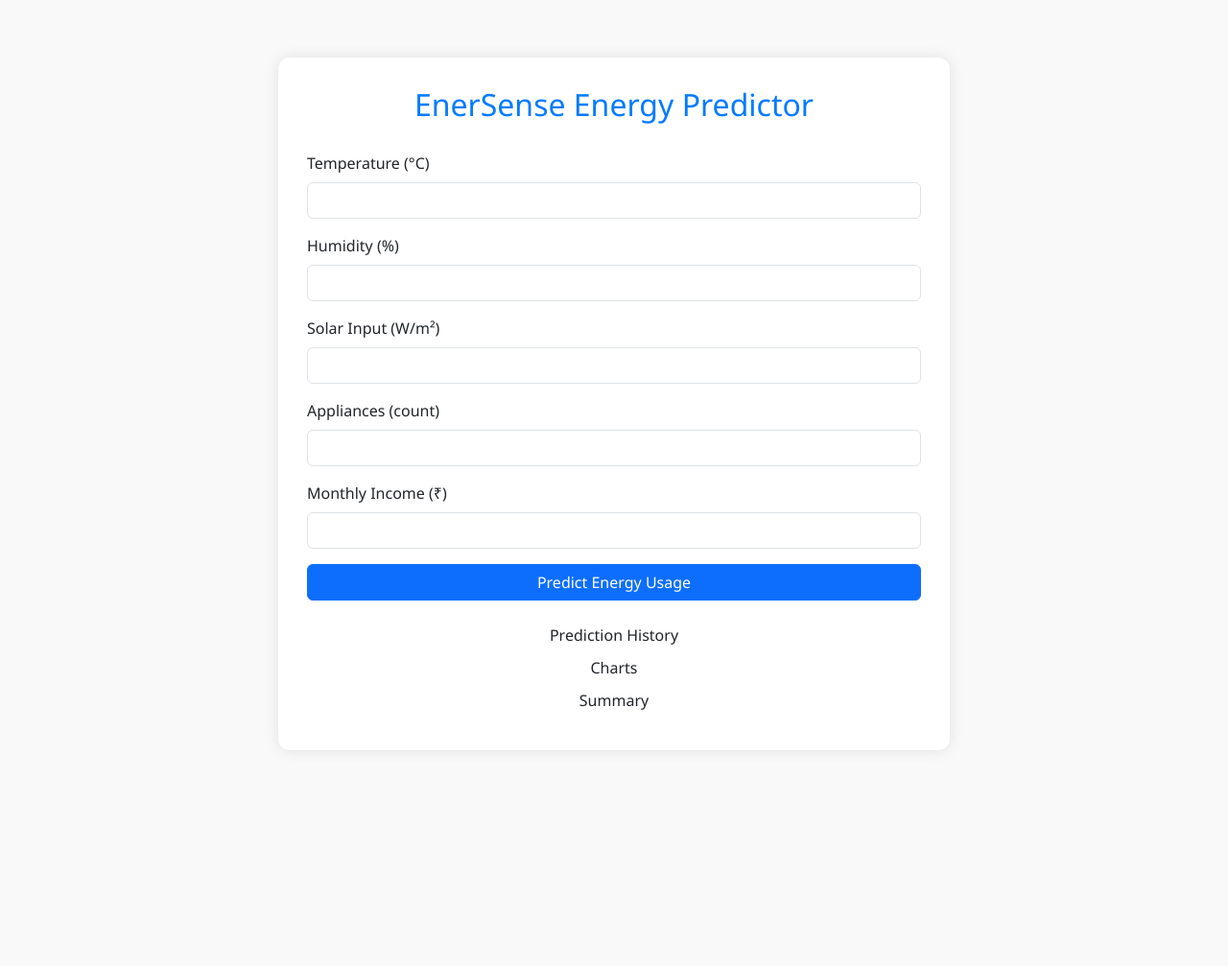
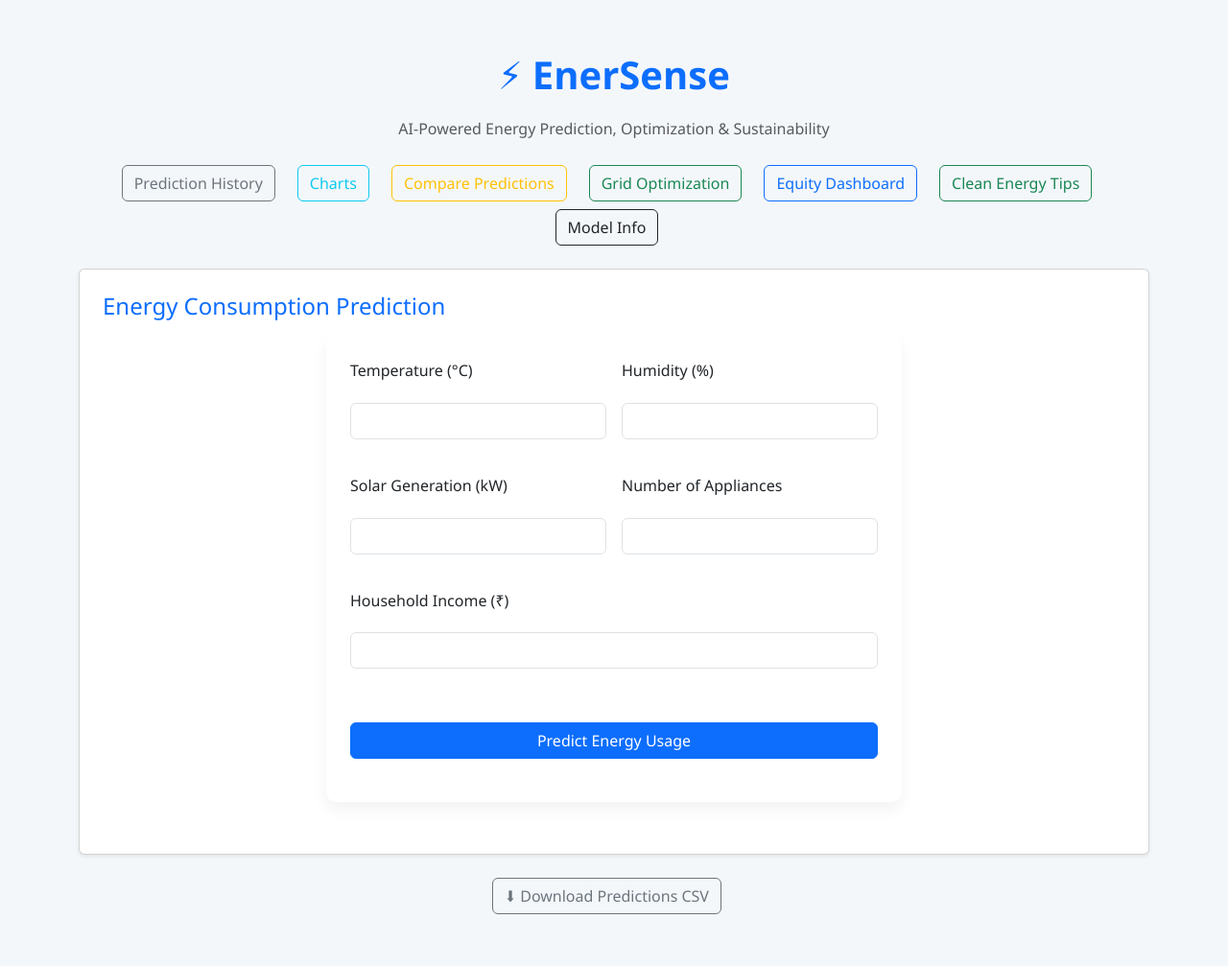
Before and after one commit to saniya3012168/enersense, a Flask app: page / in a window 1280 px wide. Shown: the whole page at 96% size. Before the commit the page ends 740 px from the top, so only its background shows below. Run offline with Flask 3, Linux system fonts and the light colour scheme; some libraries are stand-ins or nearby versions.

Commit message:
Update index.html

```diff
--- a/templates/index.html
+++ b/templates/index.html
@@ -2,86 +2,73 @@
 <html lang="en">
 <head>
     <meta charset="UTF-8">
-  <title>EnerSense | Smart Energy Prediction</title>
-  <meta name="viewport" content="width=device-width, initial-scale=1">
-  <!-- Bootstrap -->
-  <link href="https://cdn.jsdelivr.net/npm/bootstrap@5.3.2/dist/css/bootstrap.min.css" rel="stylesheet">
-  <!-- Custom CSS -->
-  <style>
-    body {
-      background-color: #f9f9f9;
-      font-family: 'Segoe UI', sans-serif;
-    }
-    .container {
-      max-width: 700px;
-      margin-top: 60px;
-      background: #fff;
-      padding: 30px;
-      border-radius: 12px;
-      box-shadow: 0 0 15px rgba(0,0,0,0.1);
-    }
-    h2 {
-      margin-bottom: 30px;
-      color: #007bff;
-    }
-    .form-label {
-      font-weight: 500;
-    }
-    .btn-primary {
-      width: 100%;
-    }
-    .result-box {
-      margin-top: 20px;
-      font-size: 1.2rem;
-      font-weight: bold;
-      color: #28a745;
-      text-align: center;
-    }
-    .nav-link {
-      margin: 10px;
-    }
-  </style>
+    <title>EnerSense - Smart Energy Dashboard</title>
+    <link href="https://cdn.jsdelivr.net/npm/bootstrap@5.3.3/dist/css/bootstrap.min.css" rel="stylesheet">
+    <link rel="stylesheet" href="{{ url_for('static', filename='style.css') }}">
 </head>
 <body>
-  <div class="container">
-    <h2 class="text-center">EnerSense Energy Predictor</h2>
+
+<div class="container py-4">
+    <header class="mb-4 text-center">
+        <h1 class="text-primary fw-bold">⚡ EnerSense</h1>
+        <p class="text-muted">AI-Powered Energy Prediction, Optimization & Sustainability</p>
+    </header>
+
+    <!-- Navigation Buttons -->
+    <div class="d-flex flex-wrap gap-2 justify-content-center mb-4">
+        <a href="/history" class="btn btn-outline-secondary">Prediction History</a>
+        <a href="/charts" class="btn btn-outline-info">Charts</a>
+        <a href="/compare" class="btn btn-outline-warning">Compare Predictions</a>
+        <a href="/grid-optimization" class="btn btn-outline-success">Grid Optimization</a>
+        <a href="/equity-dashboard" class="btn btn-outline-primary">Equity Dashboard</a>
+        <a href="/clean-energy" class="btn btn-outline-success">Clean Energy Tips</a>
+        <a href="/model-info" class="btn btn-outline-dark">Model Info</a>
+    </div>
+
+    <!-- Prediction Form -->
+    <div class="card shadow-sm p-4">
+        <h4 class="mb-3 text-primary">Energy Consumption Prediction</h4>
         <form method="POST" action="/predict">
-      <div class="mb-3">
-        <label for="temperature" class="form-label">Temperature (°C)</label>
-        <input type="number" class="form-control" name="temperature" step="0.1" required>
+            <div class="row g-3">
+                <div class="col-md-6">
+                    <label class="form-label">Temperature (°C)</label>
+                    <input type="number" step="0.1" name="temperature" class="form-control" required>
                 </div>
-      <div class="mb-3">
-        <label for="humidity" class="form-label">Humidity (%)</label>
-        <input type="number" class="form-control" name="humidity" step="0.1" required>
+                <div class="col-md-6">
+                    <label class="form-label">Humidity (%)</label>
+                    <input type="number" step="0.1" name="humidity" class="form-control" required>
                 </div>
-      <div class="mb-3">
-        <label for="solar" class="form-label">Solar Input (W/m²)</label>
-        <input type="number" class="form-control" name="solar" step="0.1" required>
+                <div class="col-md-6">
+                    <label class="form-label">Solar Generation (kW)</label>
+                    <input type="number" step="0.1" name="solar" class="form-control" required>
                 </div>
-      <div class="mb-3">
-        <label for="appliances" class="form-label">Appliances (count)</label>
-        <input type="number" class="form-control" name="appliances" required>
+                <div class="col-md-6">
+                    <label class="form-label">Number of Appliances</label>
+                    <input type="number" name="appliances" class="form-control" required>
                 </div>
-      <div class="mb-3">
-        <label for="income" class="form-label">Monthly Income (₹)</label>
-        <input type="number" class="form-control" name="income" required>
+                <div class="col-md-12">
+                    <label class="form-label">Household Income (₹)</label>
+                    <input type="number" step="0.1" name="income" class="form-control" required>
                 </div>
-      <button type="submit" class="btn btn-primary">Predict Energy Usage</button>
+            </div>
+            <div class="mt-4">
+                <button type="submit" class="btn btn-primary w-100">Predict Energy Usage</button>
+            </div>
         </form>
 
         {% if result %}
-      <div class="result-box">
-        Predicted Energy Consumption: <strong>{{ result }} kWh</strong>
+            <div class="alert alert-success mt-4 text-center">
+                <strong>Predicted Consumption:</strong> {{ result }} kWh
             </div>
         {% endif %}
+    </div>
 
+    <!-- CSV Download -->
     <div class="mt-4 text-center">
-      <a href="/history" class="btn btn-outline-secondary nav-link">Prediction History</a>
-      <a href="/charts" class="btn btn-outline-secondary nav-link">Charts</a>
-      <a href="/summary" class="btn btn-outline-secondary nav-link">Summary</a>
+        <a href="/download" class="btn btn-outline-secondary">⬇ Download Predictions CSV</a>
     </div>
 </div>
 
-  <script src="https://cdn.jsdelivr.net/npm/bootstrap@5.3.2/dist/js/bootstrap.bundle.min.js"></script>
+<script src="https://cdn.jsdelivr.net/npm/bootstrap@5.3.3/dist/js/bootstrap.bundle.min.js"></script>
 </body>
 </html>
```
Lines whose indentation alone changed are shown as unchanged.
